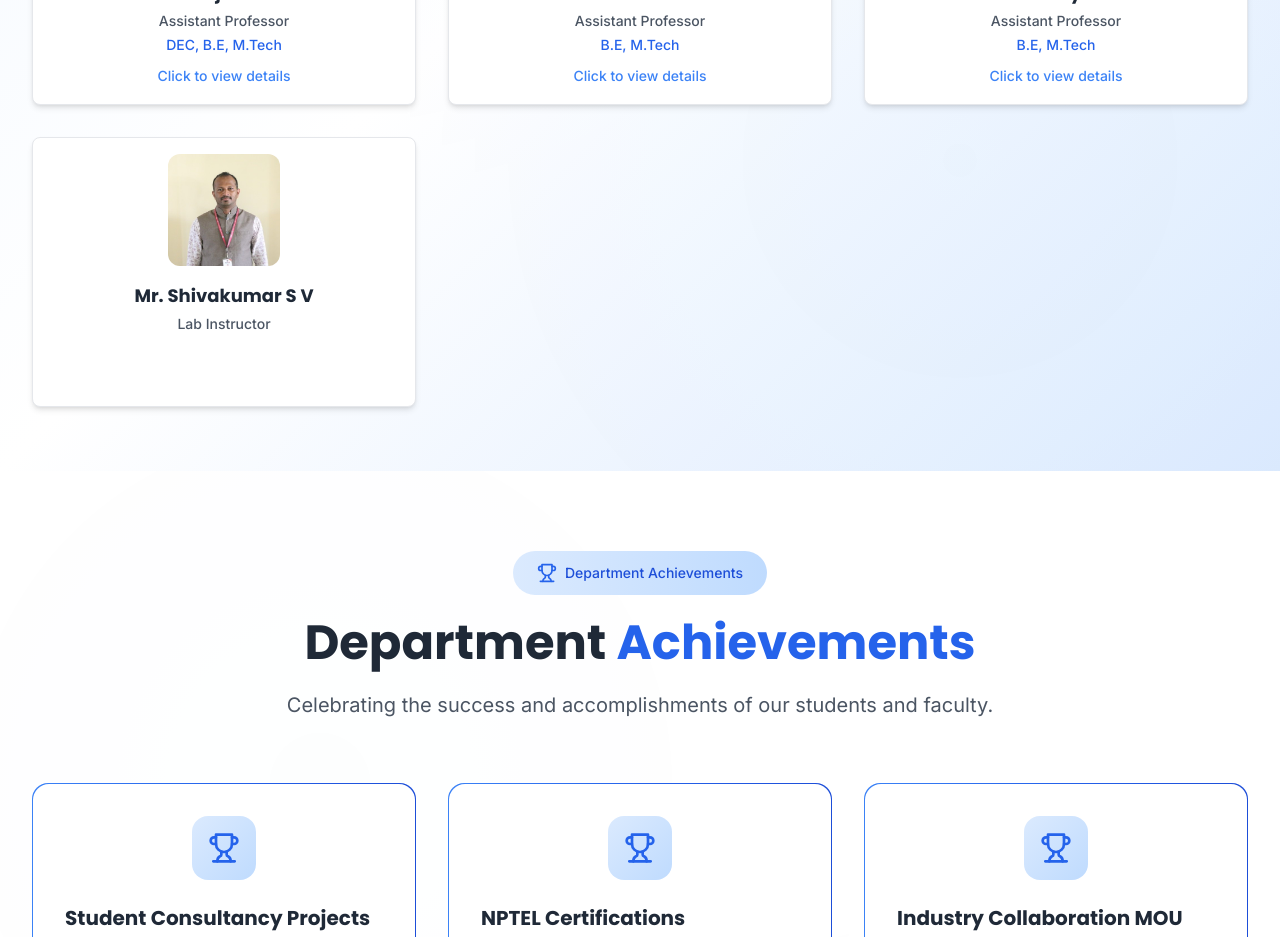
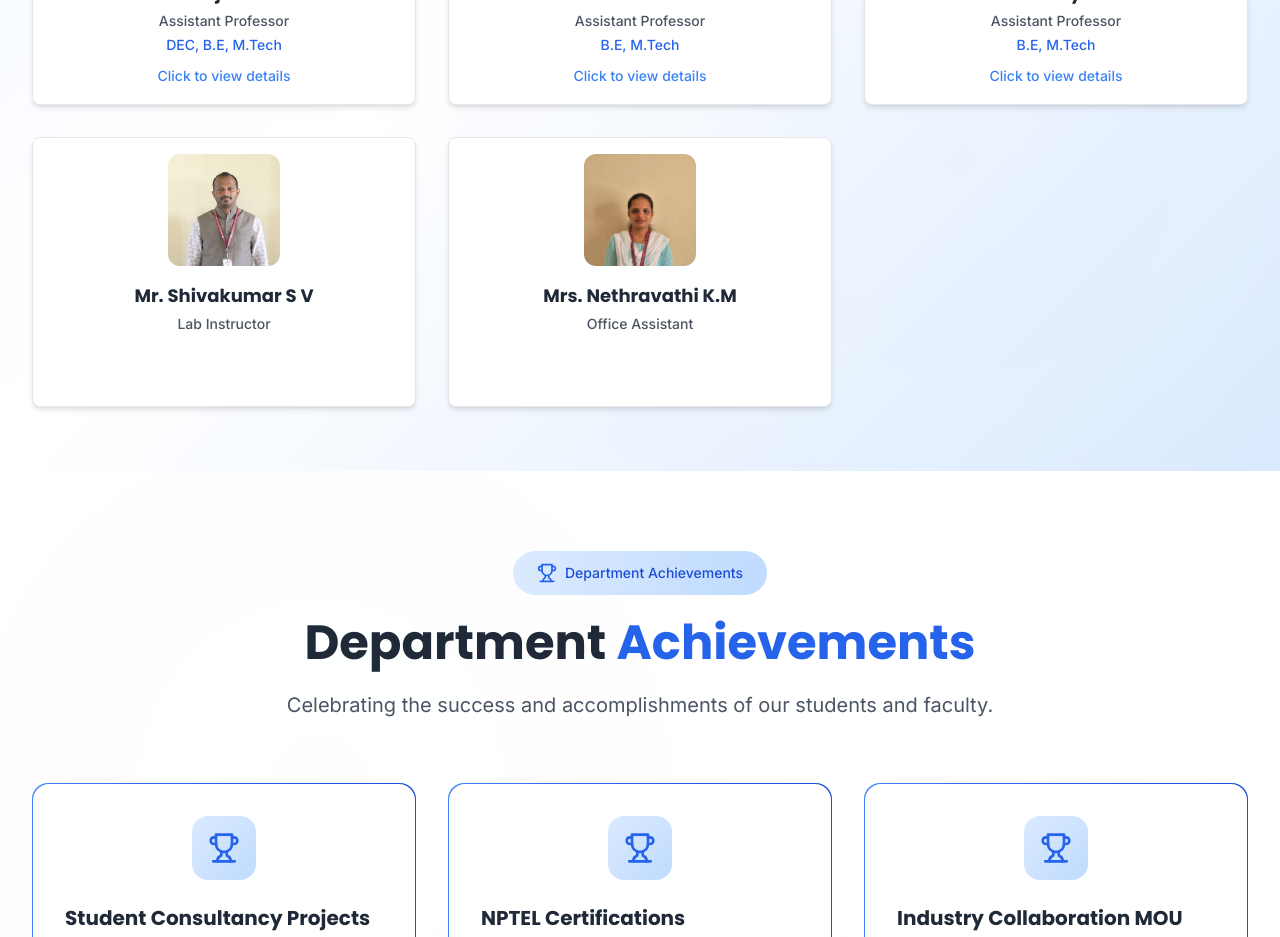
Before and after one commit to thoofik/csd-department-website, a Next.js app: page / in a window 1280 px wide. Shown: the part 2480-3417 px from the top of the page. Built offline with nearby package versions, Linux system fonts and the light colour scheme.

Commit message:
Add Mrs. Nethravathi K.M as Office Assistant to faculty section

```diff
--- a/app/globals.css
+++ b/app/globals.css
@@ -107,6 +107,7 @@
     @apply bg-gradient-to-r from-blue-600 via-blue-700 to-blue-800 bg-clip-text text-transparent dark:from-blue-400 dark:via-blue-500 dark:to-blue-600;
   }
 
+
   .bg-gradient-custom {
     @apply bg-gradient-to-br from-white via-blue-50 to-blue-100 dark:from-gray-900 dark:via-blue-900/20 dark:to-gray-800;
   }
--- a/app/page.tsx
+++ b/app/page.tsx
@@ -172,6 +172,19 @@ const facultyMembers: FacultyMember[] = [
      contact: "",
      phone: "",
      image: "/mr-shivakumar-sv.jpg",
+     achievements: [],
+     publications: []
+   },
+     {
+     id: "8",
+     name: "Mrs. Nethravathi K.M",
+     position: "Office Assistant",
+     qualification: "",
+     specialization: [],
+     experience: "",
+     contact: "",
+     phone: "",
+     image: "/WhatsApp Image 2025-09-08 at 13.38.52_8589b97a.jpg",
      achievements: [],
      publications: []
    }
@@ -542,8 +555,8 @@ const FacultySection: React.FC = () => {
               className="group"
             >
                              <Card
-                 className={`p-3 sm:p-4 h-auto relative z-10 transition-transform duration-300 group-hover:scale-105 ${faculty.name === "Mr. Shivakumar S V" ? "cursor-default" : "cursor-pointer"}`}
-                 onClick={faculty.name === "Mr. Shivakumar S V" ? undefined : () => openModal(faculty)}
+                 className={`p-3 sm:p-4 h-auto relative z-10 transition-transform duration-300 group-hover:scale-105 ${faculty.name === "Mr. Shivakumar S V" || faculty.name === "Mrs. Nethravathi K.M" ? "cursor-default" : "cursor-pointer"}`}
+                 onClick={faculty.name === "Mr. Shivakumar S V" || faculty.name === "Mrs. Nethravathi K.M" ? undefined : () => openModal(faculty)}
                >
                  {/* Blurred background effect */}
                  <div className="absolute inset-0 bg-white/80 dark:bg-transparent backdrop-blur-sm rounded-xl opacity-0 group-hover:opacity-100 dark:group-hover:opacity-0 transition-all duration-300 -z-10" />
```
Also changed, not shown: public/WhatsApp Image 2025-09-08 at 13.38.52_8589b97a.jpg (added).
